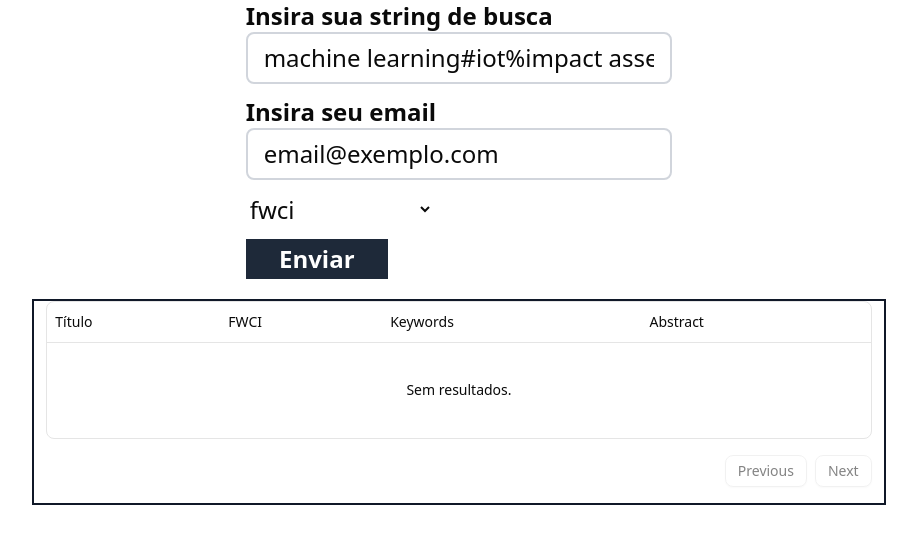
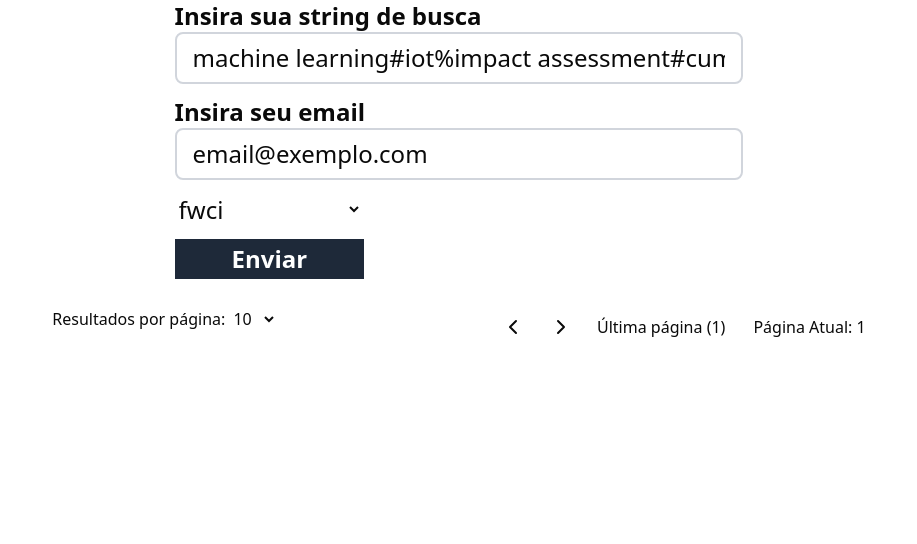
Before and after one commit to leosanner/openAlex-engine, a Next.js app: page /search in a window 1280 px wide. Shown: the top 544 px of the page, without its empty margins (181-1098 px from the left). Built offline with nearby package versions, Linux system fonts and the light colour scheme.

Commit message:
New `TableObject.tsx` to display openAlex results, pagination and pageSize rendering content

```diff
--- a/src/app/actions/search-form-openalex.ts
+++ b/src/app/actions/search-form-openalex.ts
@@ -16,30 +16,32 @@ async function searchAPI(object: OpenAlexSearch) {
 
 type StateType = {
 	error: string | null;
-	data: OpenAlexSearchOutput | null;
+	data: OpenAlexSearchOutput;
 };
 
 export async function formSearchOpenAlex(
 	prevState: StateType,
 	formData: FormData
-) {
+): Promise<StateType> {
+	const currentPage = formData.get("page") as string;
+	const pageSize = formData.get("pageSize") as string;
 	const orderBy = formData.get("orderBy") as string;
 	const userEmail = formData.get("userEmail") as string;
 	const searchString = formData.get("searchString") as string;
 
-	if (!userEmail || !searchString) {
+	if (!userEmail || !searchString || !pageSize || !currentPage) {
 		return {
 			error: "Campos não fornecidos",
-			data: null,
+			data: prevState.data,
 		};
 	}
 
 	const apiResponseContent = await searchAPI({
 		searchString: searchString,
 		userEmail: userEmail,
+		page: Number(currentPage),
+		pageSize: Number(pageSize),
 	});
-
-	console.log(apiResponseContent);
 
 	return {
 		error: null,
--- /dev/null
+++ b/src/components/commom/tableObject.tsx
@@ -0,0 +1,63 @@
+import { OpenAlexSearchOutput } from "@/schemas/openAlex";
+import clsx from "clsx";
+
+type TableObjectType = {
+	articles: OpenAlexSearchOutput;
+};
+
+export default function TableObject({ articles }: TableObjectType) {
+	const tableColumns = Object.keys(articles.results[0]);
+	const tableDataStyle = clsx("p-2", "max-h-50");
+
+	return (
+		<div className="overflow-y-auto h-200 border-2">
+			<table className="w-full">
+				<thead className="sticky top-0 bg-white z-10 shadow-sm">
+					<tr className="divide-y divide-grey-100 divide-x">
+						{tableColumns.map((colName, index) => {
+							return (
+								<th className={tableDataStyle} key={`colHeader${index}`}>
+									{colName}
+								</th>
+							);
+						})}
+					</tr>
+				</thead>
+				<tbody>
+					{articles.results.map((articleRow, index) => {
+						return (
+							<tr
+								key={`articleRow${index}`}
+								className="divide-y divide-grey-100 divide-x"
+							>
+								<td className={tableDataStyle}>
+									<div className="overflow-y-auto max-h-50">
+										{articleRow.title}
+									</div>
+								</td>
+								<td className={tableDataStyle}>
+									<div className="overflow-y-auto max-h-50">
+										{articleRow.abstract}
+									</div>
+								</td>
+								<td className={tableDataStyle}>{articleRow.fwci}</td>
+								<td className={tableDataStyle}>
+									<div className="flex flex-col gap-2 items-start overflow-x-auto whitespace-nowrap max-h-50 pb-2">
+										{articleRow.keywords.map((kw, i) => (
+											<span
+												key={i}
+												className="bg-blue-100 mx-auto text-blue-800 px-2 py-1 rounded text-xs"
+											>
+												{kw}
+											</span>
+										))}
+									</div>
+								</td>
+							</tr>
+						);
+					})}
+				</tbody>
+			</table>
+		</div>
+	);
+}
--- a/src/components/search/formOpenAlexSearch.tsx
+++ b/src/components/search/formOpenAlexSearch.tsx
@@ -2,29 +2,49 @@
 
 import { formSearchOpenAlex } from "@/app/actions/search-form-openalex";
 import clsx from "clsx";
-import { useActionState } from "react";
-import { DisplayArticleInformation } from "./displayArticleInformation";
+import { useActionState, useEffect, useState } from "react";
 import LoadingSpinner from "../commom/loadingSpinner";
-import TableResults from "./tableResults";
+import TableObject from "../commom/tableObject";
+import { ChevronLeft, ChevronRight } from "lucide-react";
+
+const buttonStyle =
+	"p-1 rounded-xl cursor-pointer hover:bg-gray-200 disabled:cursor-not-allowed";
+const labelCSS = clsx("text-2xl");
+const inputCSS = clsx(
+	"w-full px-4 py-2 border-2 border-gray-300 rounded-md outline-none transition-colors focus:border-gray-900"
+);
 
 export function OpenAlexForm() {
-	const availableOptions = ["fwci", "cited_by_count"];
-	const defaultOrderBy = availableOptions[0];
+	const initialPageSize = 10;
+	const availableOrderBy = ["fwci", "cited_by_count"];
+	const availablePageSize = [initialPageSize, 15, 20, 25, 50, 100];
+	const defaultOrderBy = availableOrderBy[0];
+	const formId = "articleFormId";
 
 	const [state, formAction, isPending] = useActionState(formSearchOpenAlex, {
-		data: { page: 0, results: [], userEmail: "" },
+		data: { page: 0, results: [], userEmail: "", totalResultsCount: 0 },
 		error: null,
 	});
+	const [currentPage, setPage] = useState(1);
+	const [pageSize, setPageSize] = useState(initialPageSize);
 
-	const labelCSS = clsx("text-2xl");
-	const inputCSS = clsx(
-		"w-full px-4 py-2 border-2 border-gray-300 rounded-md outline-none transition-colors focus:border-gray-900"
-	);
+	const resultsLength = state.data.totalResultsCount;
+	const lastPage = resultsLength > 0 ? Math.ceil(resultsLength / pageSize) : 1;
+
+	useEffect(() => {
+		if (currentPage > lastPage) {
+			setPage(lastPage);
+		}
+	}, [currentPage, pageSize]);
 
 	return (
 		<>
-			<div className="bg-grey-300 w-1/2 flex justify-around">
-				<form className="flex flex-col gap-3 w-2/3" action={formAction}>
+			<div className="bg-grey-300 w-2/3 flex justify-around">
+				<form
+					id={formId}
+					className="flex flex-col gap-3 w-2/3"
+					action={formAction}
+				>
 					<label htmlFor="search_string" className={labelCSS}>
 						<h2 className="font-bold">Insira sua string de busca</h2>
 						<input
@@ -51,7 +71,7 @@ export function OpenAlexForm() {
 					<label htmlFor="order_by" className={labelCSS}>
 						<select name="orderBy" id="order_by" defaultValue={defaultOrderBy}>
 							<option value="">Ordenar por</option>
-							{availableOptions.map((option, index) => {
+							{availableOrderBy.map((option, index) => {
 								return (
 									<option key={index} value={option}>
 										{option}
@@ -60,6 +80,9 @@ export function OpenAlexForm() {
 							})}
 						</select>
 					</label>
+
+					<input type="hidden" name="pageSize" value={pageSize} />
+					<input type="hidden" name="page" value={currentPage} />
 					<button
 						className="text-2xl bg-gray-800 text-white font-bold w-1/3 rounded-1xl p-1"
 						type="submit"
@@ -74,14 +97,59 @@ export function OpenAlexForm() {
 					</button>
 				</form>
 			</div>
-			<div className="my-5 w-2/3 bg px-3 border-2 border-gray-900">
-				{state.data && <TableResults openAlexOutput={state.data} />}
-				{/* {state.data &&
-					state.data.results.map((article, index) => {
-						return (
-							<DisplayArticleInformation articleObj={article} key={index} />
-						);
-					})} */}
+			<div className="my-5 w-2/3 bg px-3">
+				{state.data.results.length > 0 && <TableObject articles={state.data} />}
+				<div className="flex justify-between">
+					<div className="m-2">
+						<span>Resultados por página: </span>
+						<select onChange={(e) => setPageSize(Number(e.target.value))}>
+							{availablePageSize.map((size, index) => {
+								return (
+									<option key={index} value={size}>
+										{size}
+									</option>
+								);
+							})}
+						</select>
+					</div>
+					<div className="flex gap-x-4 my-2">
+						<button
+							onClick={() => {
+								currentPage === 1 ? setPage(2) : setPage(currentPage - 1);
+							}}
+							disabled={currentPage === 1}
+							type="submit"
+							form={formId}
+							className={buttonStyle}
+						>
+							<ChevronLeft />
+						</button>
+						<button
+							onClick={() => {
+								currentPage === lastPage
+									? setPage(lastPage)
+									: setPage(currentPage + 1);
+							}}
+							disabled={currentPage === lastPage}
+							type="submit"
+							form={formId}
+							className={buttonStyle}
+						>
+							<ChevronRight />
+						</button>
+						<button
+							onClick={() => {
+								setPage(lastPage);
+							}}
+							type="submit"
+							form={formId}
+							className={buttonStyle}
+						>
+							Última página ({lastPage})
+						</button>
+						<span className="m-2">Página Atual: {currentPage}</span>
+					</div>
+				</div>
 			</div>
 		</>
 	);
--- a/src/models/openAlex/openalex-api.ts
+++ b/src/models/openAlex/openalex-api.ts
@@ -16,7 +16,8 @@ export class OpenAlexAPI {
 		const params = new URLSearchParams({
 			filter: searchString,
 			sort: "fwci:desc",
-			"per-page": "100",
+			"per-page": String(searchObject.pageSize),
+			page: String(searchObject.page),
 		});
 
 		try {
@@ -31,6 +32,7 @@ export class OpenAlexAPI {
 
 			if (!data) {
 				return {
+					totalResultsCount: 0,
 					page: 0,
 					userEmail: searchObject.userEmail,
 					results: [],
@@ -52,6 +54,7 @@ export class OpenAlexAPI {
 				page: 1,
 				results: output,
 				userEmail: "email@example.com",
+				totalResultsCount: data.meta.count,
 			};
 		} catch (err) {
 			console.error(`Erro na execução: ${err}`);
@@ -59,6 +62,7 @@ export class OpenAlexAPI {
 				page: 0,
 				userEmail: searchObject.userEmail,
 				results: [],
+				totalResultsCount: 0,
 			};
 		}
 	}
--- a/src/schemas/openAlex.ts
+++ b/src/schemas/openAlex.ts
@@ -1,6 +1,8 @@
 export type PostSearch = {
 	searchString: string;
 	userEmail: string;
+	page: number;
+	pageSize: number;
 };
 
 export type OpenAlexSearch = PostSearch;
@@ -91,6 +93,7 @@ export type OpenAlexAPIReponseArticle = {
 };
 
 export type OpenAlexSearchOutput = {
+	totalResultsCount: number;
 	page: number;
 	userEmail: string;
 	results: OpenAlexArticle[];
```
